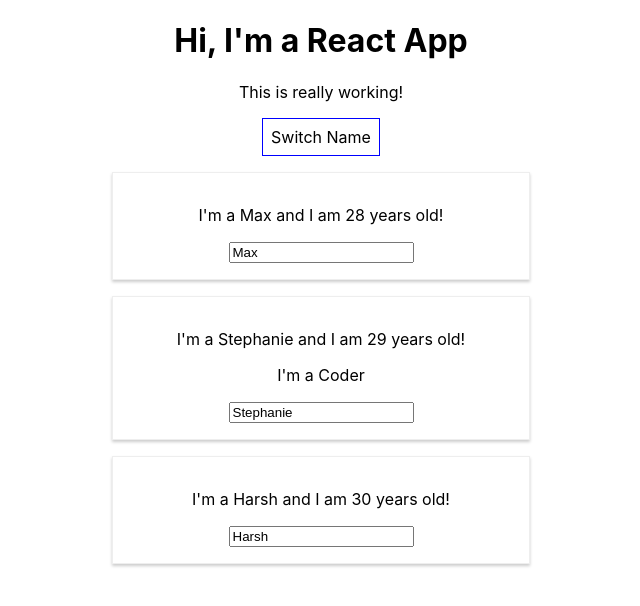
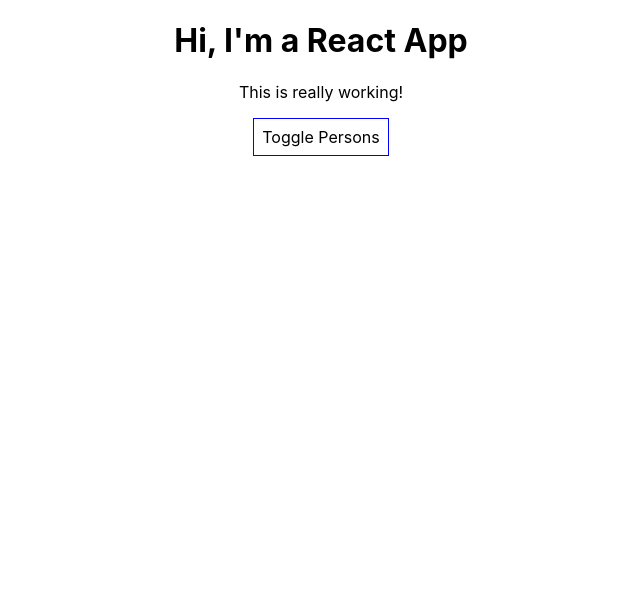
Before and after one commit to TonyStinson1/react-complete, a React (Create React App) app: page / in a window 1280 px wide. Shown: the top 606 px of the page, without its empty margins (319-959 px from the left). Built offline with nearby package versions, Linux system fonts and the light colour scheme.

Commit message:
Conditional content rendering

```diff
--- a/src/App.js
+++ b/src/App.js
@@ -3,56 +3,83 @@
 import Person from './Person/Person';
 
 class App extends Component {
-
   state = {
     persons: [
       { name: 'Max', age: 28 },
-      { name: 'Stephanie', age: 29 },
-      { name: 'Harsh', age: 30 },
-    ]
+      { name: 'Manu', age: 29 },
+      { name: 'Stephanie', age: 26 }
+    ],
+    otherState: 'some other value',
+    showPersons: false
   }
 
-  switchNameHandler = (newName) => {
+  switchNameHandler = ( newName ) => {
     // console.log('Was clicked!');
-    this.setState({
+    // DON'T DO THIS: this.state.persons[0].name = 'Maximilian';
+    this.setState( {
       persons: [
         { name: newName, age: 28 },
-        { name: 'Stephanie', age: 29 },
-        { name: 'Harshita', age: 65 },
+        { name: 'Manu', age: 29 },
+        { name: 'Stephanie', age: 27 }
       ]
-    })
+    } )
   }
 
-  nameChangedHandler = (event) => {
-    // console.log('Was clicked!');
-    this.setState({
+  nameChangedHandler = ( event ) => {
+    this.setState( {
       persons: [
         { name: 'Max', age: 28 },
         { name: event.target.value, age: 29 },
-        { name: 'Harshita', age: 65 },
+        { name: 'Stephanie', age: 26 }
       ]
-    })
+    } )
   }
 
+  togglePersonsHandler = () => {
+    const doesShow = this.state.showPersons;
+    this.setState( { showPersons: !doesShow } );
+  }
 
-  render() {
-    const styles = {
+  render () {
+    const style = {
       backgroundColor: 'white',
       font: 'inherit',
       border: '1px solid blue',
       padding: '8px',
       cursor: 'pointer'
+    };
+
+    let persons = null;
+
+    if ( this.state.showPersons ) {
+      persons = (
+        <div>
+          <Person
+            name={this.state.persons[0].name}
+            age={this.state.persons[0].age} />
+          <Person
+            name={this.state.persons[1].name}
+            age={this.state.persons[1].age}
+            click={this.switchNameHandler.bind( this, 'Max!' )}
+            changed={this.nameChangedHandler} >My Hobbies: Racing</Person>
+          <Person
+            name={this.state.persons[2].name}
+            age={this.state.persons[2].age} />
+        </div>
+      );
     }
+
     return (
       <div className="App">
-        <h1>Hi, I'm  a React App</h1>
+        <h1>Hi, I'm a React App</h1>
         <p>This is really working!</p>
-        <button onClick={() => this.switchNameHandler('Bradley')} style={styles}>Switch Name</button> {/* inefficient */}
-        <Person name={this.state.persons[0].name} age={this.state.persons[0].age} />
-        <Person click={this.switchNameHandler.bind(this, 'Max')} changed={this.nameChangedHandler.bind(this)} name={this.state.persons[1].name} age={this.state.persons[1].age} >I'm a Coder</Person> {/* use this mostly */}
-        <Person name={this.state.persons[2].name} age={this.state.persons[2].age} />
+        <button
+          style={style}
+          onClick={this.togglePersonsHandler}>Toggle Persons</button>
+        {persons}
       </div>
     );
+    // return React.createElement('div', {className: 'App'}, React.createElement('h1', null, 'Does this work now?'));
   }
 }
 
```
